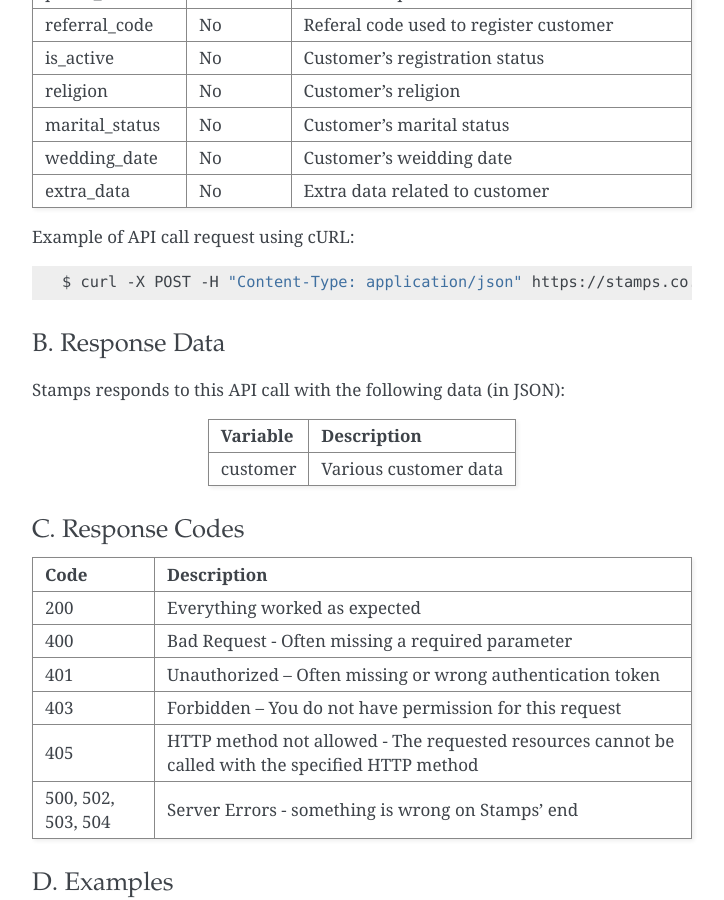
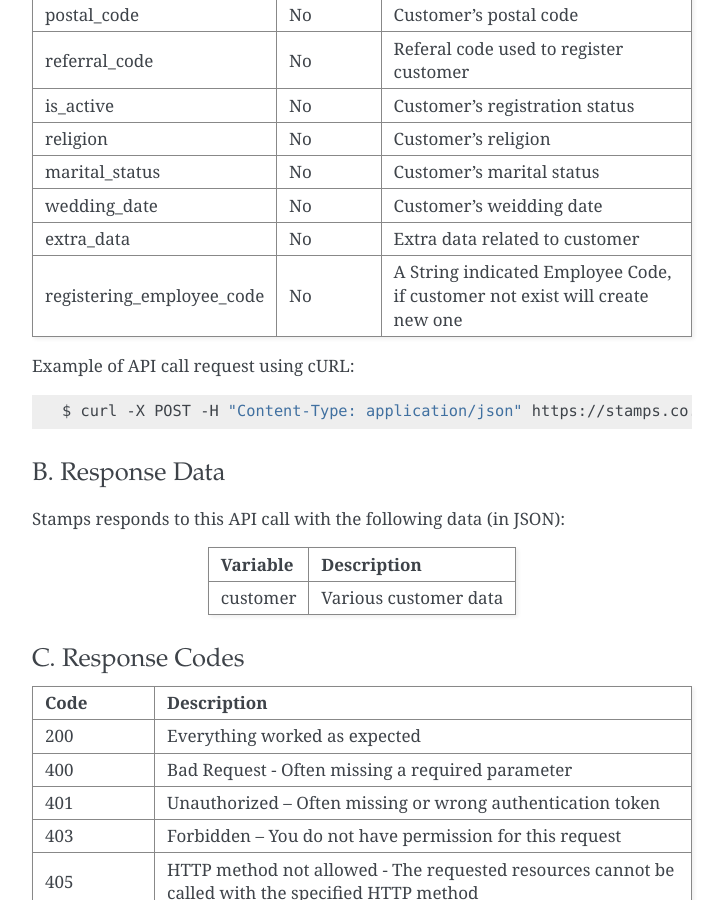
Before and after one commit to ui/stamps-api-docs, a Sphinx documentation site: the page built from source/customer_api.rst, in a window 1280 px wide and 900 px high, scrolled down 5657 px. Shown: the whole window, without its empty margins (388-1112 px from the left). Built offline with Sphinx 7.4.7, drawn with Linux system fonts in a browser that asks for light colours; some of the changed text lies outside the part shown.

Commit message:
registering employee code (#85)

```diff
--- a/source/customer_api.rst
+++ b/source/customer_api.rst
@@ -272,35 +272,35 @@ You can use this API to register your customer through Point of Sales
 or other websites. On successful redemption, Stamps will send an email
 containing an automatically generated password.
 
-=============== =========== =========================
-Parameter       Required    Description
-=============== =========== =========================
-token           Yes         Authentication string
-merchant        Yes         Integer indicating merchant ID
-name            Yes         Customer's name
-email           Yes         Customer's email
-mobile_number   Yes         Customer's mobile number
-birthday        Yes         Customer's birthday (with format YYYY-MM-DD)
-gender          Yes         Customer's gender ("male" or "female")
-store           Yes         Integer representing store ID where customer is registered
-member_id       No          Customer's member (card) id
-address         No          Customer's address
-district        No          Customer's address district ID
-postal_code     No          Customer's postal code
-referral_code   No          Referal code used to register customer
-is_active       No          Customer's registration status
-religion        No          Customer's religion
-marital_status  No          Customer's marital status
-wedding_date    No          Customer's weidding date
-extra_data      No          Extra data related to customer
-
-=============== =========== =========================
+============================ =========== =========================
+Parameter                    Required    Description
+============================ =========== =========================
+token                        Yes         Authentication string
+merchant                     Yes         Integer indicating merchant ID
+name                         Yes         Customer's name
+email                        Yes         Customer's email
+mobile_number                Yes         Customer's mobile number
+birthday                     Yes         Customer's birthday (with format YYYY-MM-DD)
+gender                       Yes         Customer's gender ("male" or "female")
+store                        Yes         Integer representing store ID where customer is registered
+member_id                    No          Customer's member (card) id
+address                      No          Customer's address
+district                     No          Customer's address district ID
+postal_code                  No          Customer's postal code
+referral_code                No          Referal code used to register customer
+is_active                    No          Customer's registration status
+religion                     No          Customer's religion
+marital_status               No          Customer's marital status
+wedding_date                 No          Customer's weidding date
+extra_data                   No          Extra data related to customer
+registering_employee_code    No          A String indicated Employee Code, if customer not exist will create new one
+============================ =========== =========================
 
 Example of API call request using cURL:
 
 .. code-block :: bash
 
-    $ curl -X POST -H "Content-Type: application/json" https://stamps.co.id/api/v2/memberships/register -i -d '{"token": "secreet", "name": "customer", "email": "customer@stamps.co.id", "mobile_number": "+6281314822365", "birthday": "1991-10-19", "gender": "female", "merchant": 788, "address": "221b Baker Street", "store": 412, "is_active": true}'
+    $ curl -X POST -H "Content-Type: application/json" https://stamps.co.id/api/v2/memberships/register -i -d '{"token": "secreet", "name": "customer", "email": "customer@stamps.co.id", "mobile_number": "+6281314822365", "birthday": "1991-10-19", "gender": "female", "merchant": 788, "address": "221b Baker Street", "store": 412, "is_active": true, "registering_employee_code": "EMP001"}'
 
 
 B. Response Data
@@ -379,7 +379,8 @@ A successful API call:
            "district": {"id": 1, "name": "Kebayoran Baru"},
            "regency": {"id": 1, "name": "Jakarta Selatan"},
            "province": {"id": 1, "name": "DKI Jakarta"}
-        }
+        },
+        "registering_employee_code": "EMP001"
     }
 
 
```
